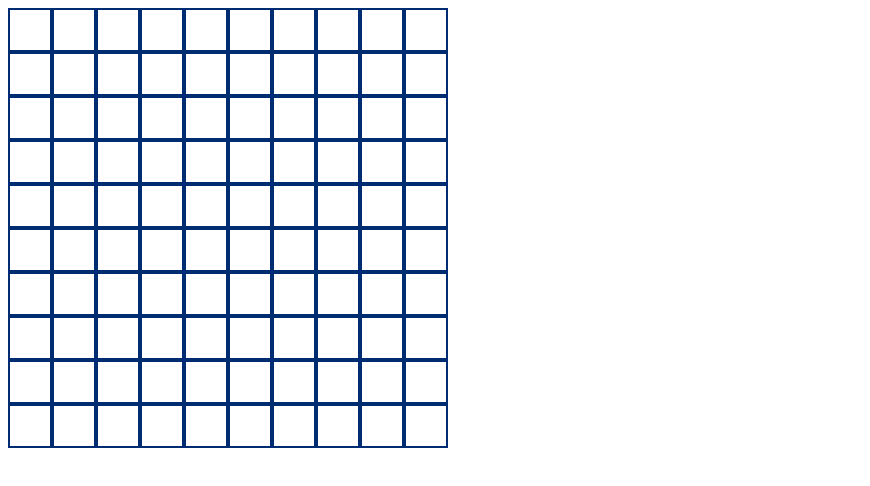
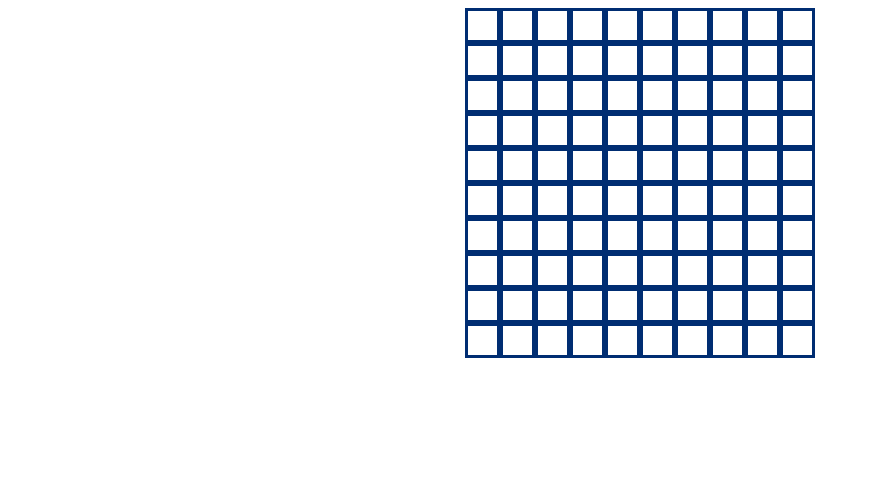
Before and after one commit to Tallented-Code-bot/physics-maze, a plain HTML site: page index.html in a window 1280 px wide. Shown: the whole page, without its empty margins (0-870 px from the left). Drawn offline with Linux system fonts and the light colour scheme.

Commit message:
Add a dom based display method

```diff
--- a/index.css
+++ b/index.css
@@ -1,18 +1,23 @@
-#canvas{
-	border:double 2px black;
-	width:500px;
-	height:500px;
+*{
+	box-sizing: border-box;
 }
-
 
 
 .row{
 	display:flex;
+	justify-content: center;
+	align-items: center;
 }
 
 
 .cell{
-	height:40px;
-	width:40px;
-	border: 2px solid rgb(0,45,114);
+	height:35px;
+	width:35px;
+	border: 3px solid rgb(0,45,114);
+	position:relative;
+
+
+	display:flex;
+	align-items: center;
+	justify-content: center;
 }
--- a/index.html
+++ b/index.html
@@ -3,9 +3,12 @@
 	<head>
 		<title>Maze generation</title>
 		<meta charset="UTF-8">
+
 		<link rel="stylesheet" href="index.css">
 	</head>
 	<body>
-		<script src="cell.js"></script>
+		<div id='maze'></div>
 	</body>
+	<script src="cell.js"></script>
+	<script src="maze-generator.js"></script>
 </html>
```
